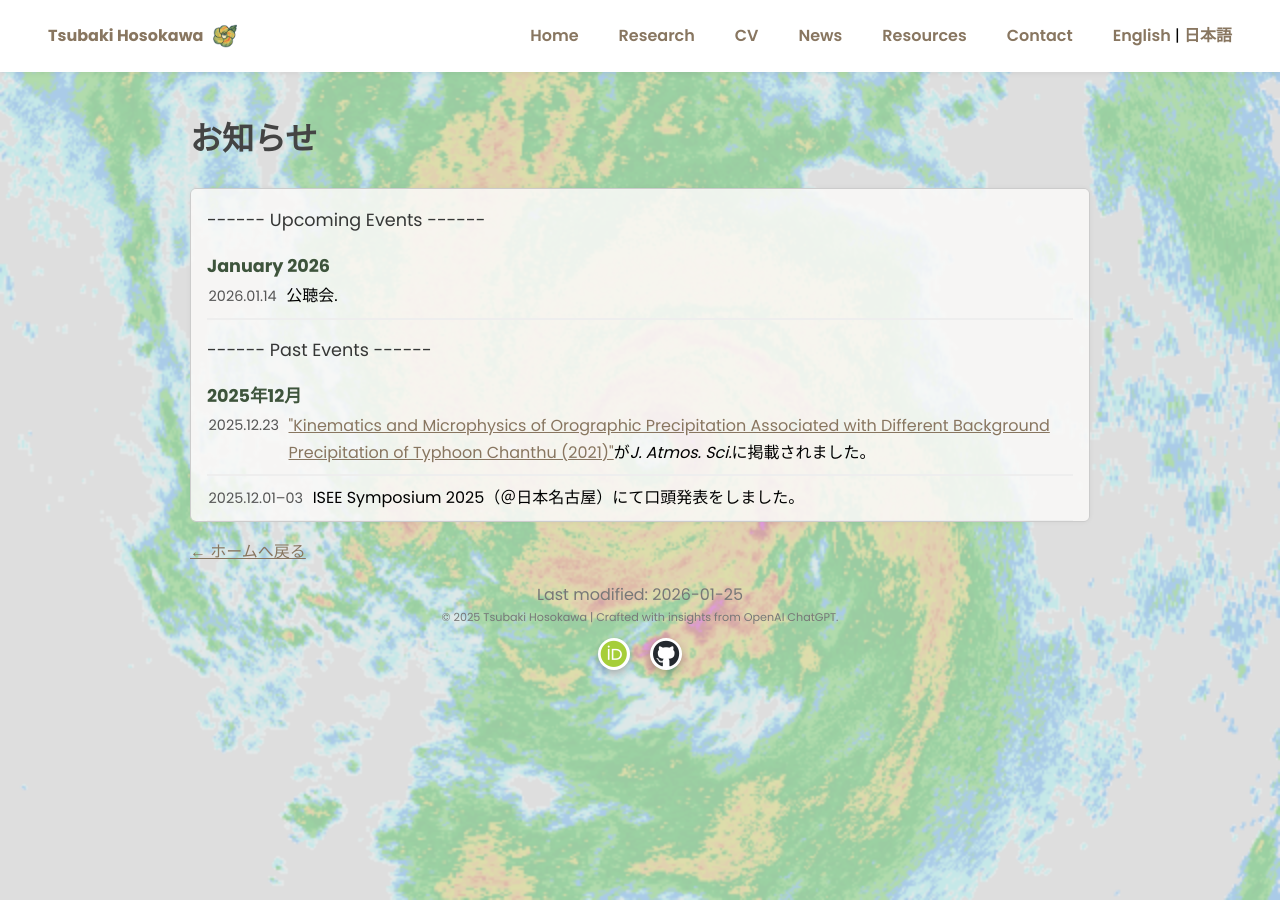
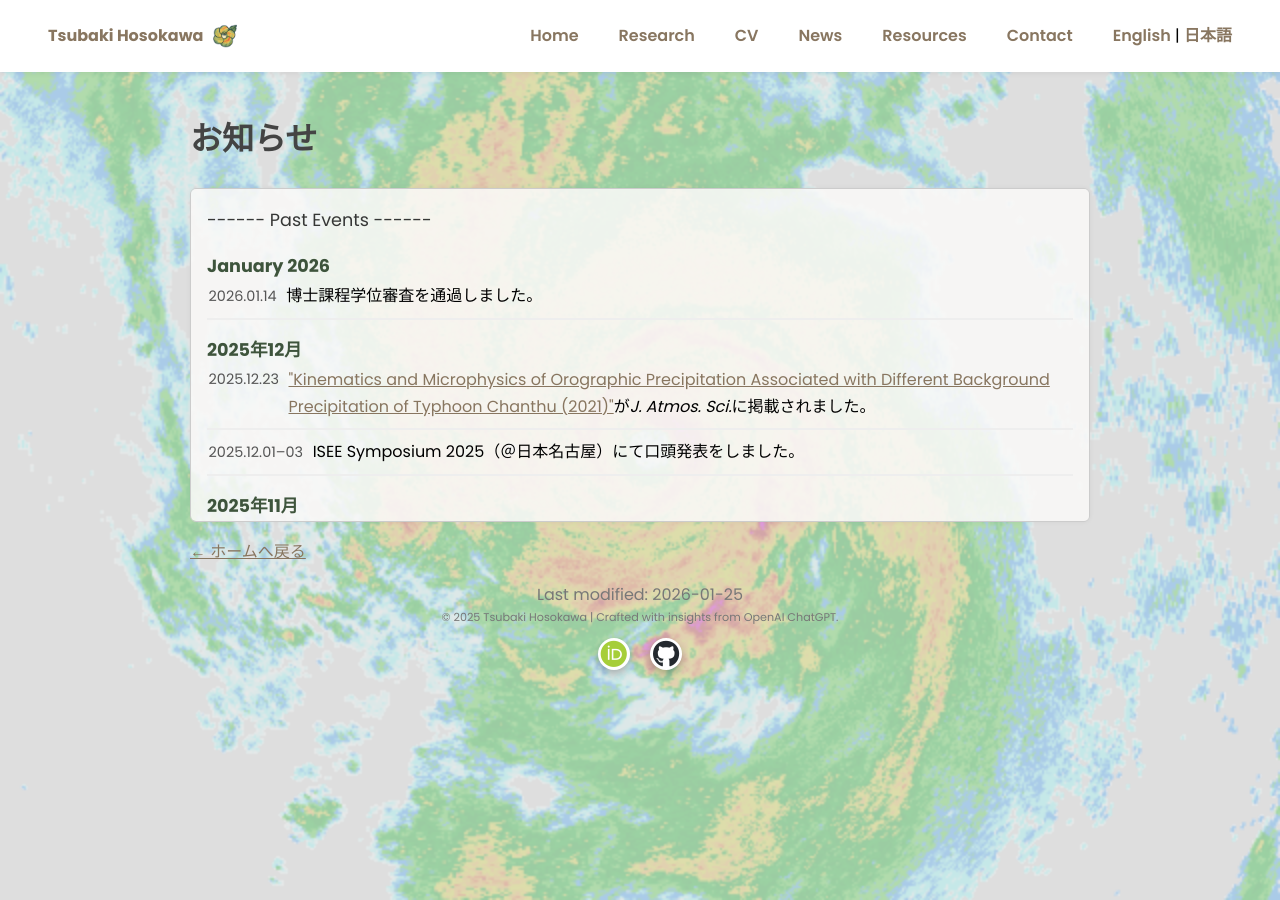
Before and after one commit to tsubakih07/tsubaki_homepage, a Jekyll site: the page built from news_ja.html, in a window 1280 px wide. Built offline with Jekyll 4.4.1, drawn with Linux system fonts in a browser that asks for light colours.

Commit message:
Updated News

```diff
--- a/_data/news_ja.yml
+++ b/_data/news_ja.yml
@@ -1,10 +1,10 @@
-- title: ------ Upcoming Events ------
+# - title: ------ Upcoming Events ------
+
+- title: ------ Past Events ------
 - month: January 2026
   items:
     - date: 2026.01.14
-      text: 公聴会.
-
-- title: ------ Past Events ------
+      text: 博士課程学位審査を通過しました。
 
 - month: 2025年12月
   items:
```
Also changed, not shown: _data/news.yml (+4 -4 lines).
